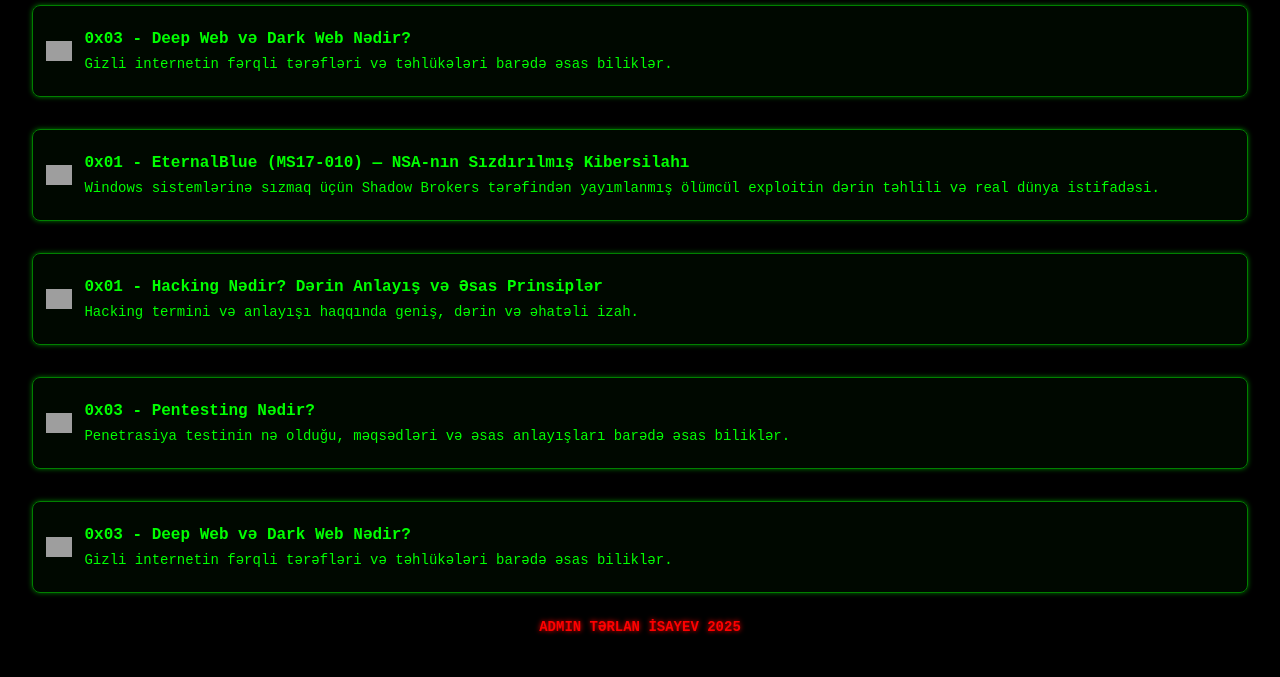
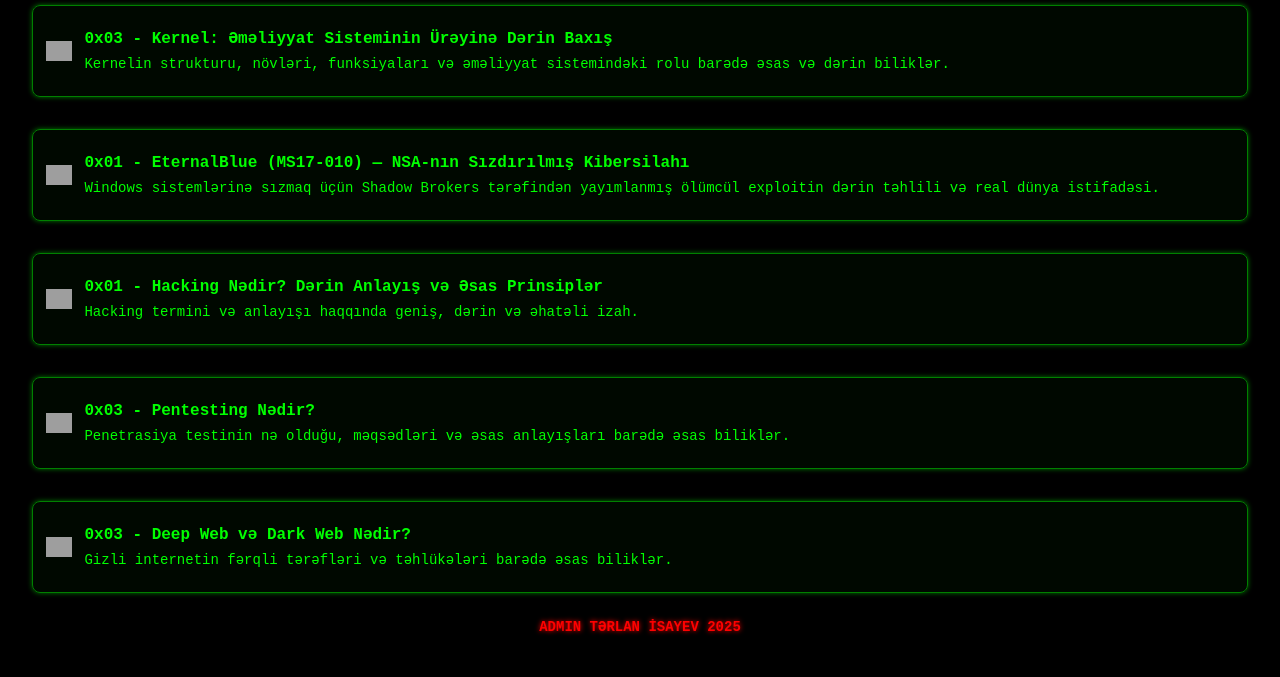
Before and after one commit to professorneon/home, a plain HTML site: page index.html in a window 1280 px wide. Shown: the part 187-864 px from the top of the page. Drawn offline with Linux system fonts and the light colour scheme; grey boxes are pictures that could not be loaded.

Commit message:
Update index.html

```diff
--- a/index.html
+++ b/index.html
@@ -176,11 +176,12 @@
     <img src="https://r.resimlink.com/IJF8ykp7V.png" alt="Icon" />
   </div>
 
-  <div class="post" onclick="location.href='post4.html'">
+  <div class="post" onclick="location.href='post5.html'">
     <img src="https://r.resimlink.com/xL2XDnp_s6.gif" alt="Post Icon" />
     <div>
-        <h2>0x03 - Deep Web və Dark Web Nədir?</h2>
-        <p>Gizli internetin fərqli tərəfləri və təhlükələri barədə əsas biliklər.</p>
+        <h2>0x03 - Kernel: Əməliyyat Sisteminin Ürəyinə Dərin Baxış</h2>
+<p>Kernelin strukturu, növləri, funksiyaları və əməliyyat sistemindəki rolu barədə əsas və dərin biliklər.</p>
+
         </div>
    </div>
 
```
